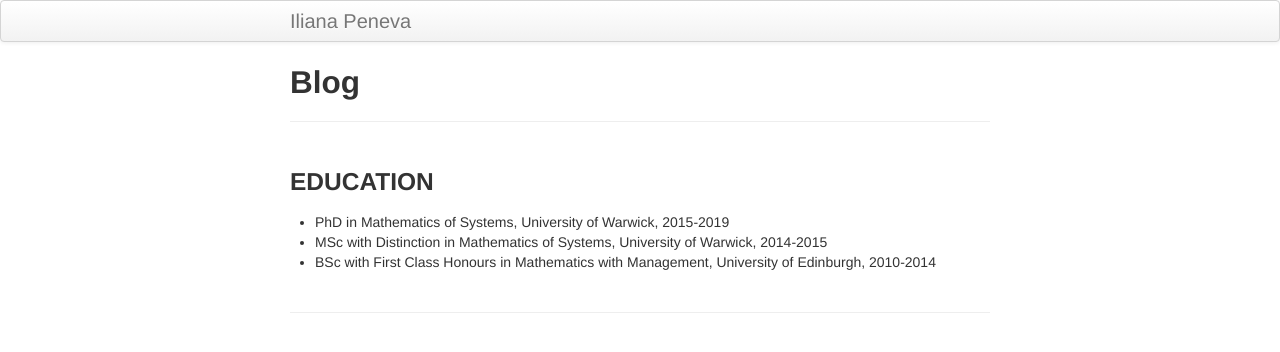
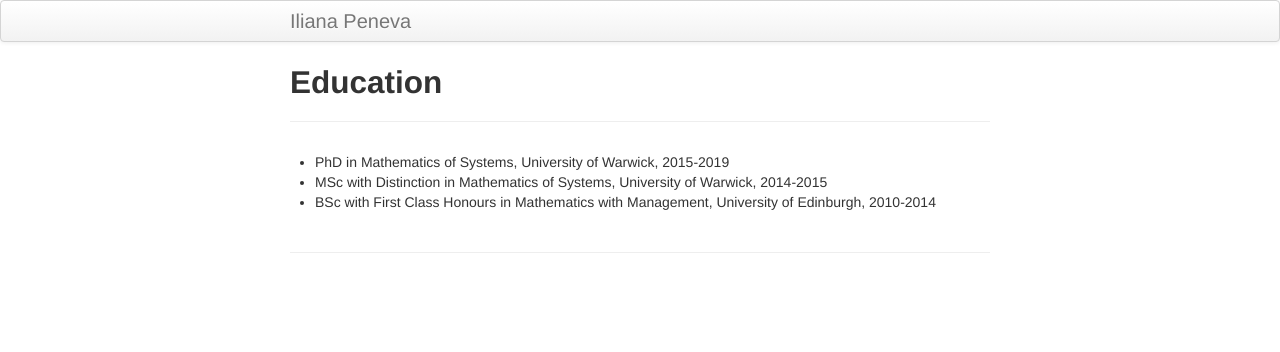
Before and after one commit to ilianapeneva/ilianapeneva.github.io, a Jekyll site: the page built from pages/education.md, in a window 1280 px wide. Shown: the top 352 px of the page. Built offline with Jekyll 4.4.1, drawn with Linux system fonts in a browser that asks for light colours.

Commit message:
removed title

```diff
--- a/pages/education.md
+++ b/pages/education.md
@@ -1,10 +1,10 @@
 ---
 layout: page
-title: Blog
+title: Education
 description:
 ---
 
-### EDUCATION
+
 - PhD in Mathematics of Systems, University of Warwick, 2015-2019
 - MSc with Distinction in Mathematics of Systems, University of Warwick, 2014-2015
 - BSc with First Class Honours in Mathematics with Management, University of Edinburgh, 2010-2014
```
